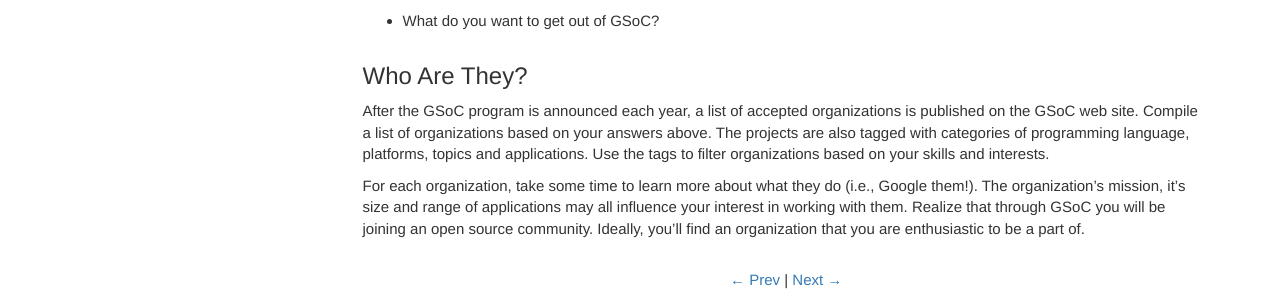
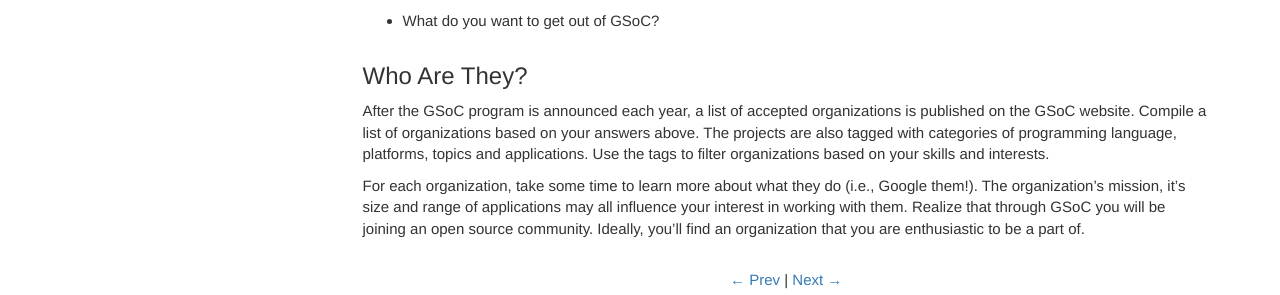
Before and after one commit to google/gsocguides, a Jekyll site: the page built from pages/student/04-choosing_an_organization.md, in a window 1280 px wide. Shown: the part 652-947 px from the top of the page. Built offline with Jekyll 4.4.1, drawn with Linux system fonts in a browser that asks for light colours.

Commit message:
web site => website

```diff
--- a/pages/student/04-choosing_an_organization.md
+++ b/pages/student/04-choosing_an_organization.md
@@ -26,6 +26,6 @@ The very first requirement for a successful GSoC experience is finding a project
 
 ## Who Are They?
 
-After the GSoC program is announced each year, a list of accepted organizations is published on the GSoC web site. Compile a list of organizations based on your answers above. The projects are also tagged with categories of programming language, platforms, topics and applications. Use the tags to filter organizations based on your skills and interests.
+After the GSoC program is announced each year, a list of accepted organizations is published on the GSoC website. Compile a list of organizations based on your answers above. The projects are also tagged with categories of programming language, platforms, topics and applications. Use the tags to filter organizations based on your skills and interests.
 
 For each organization, take some time to learn more about what they do (i.e., Google them!). The organization's mission, it's size and range of applications may all influence your interest in working with them. Realize that through GSoC you will be joining an open source community. Ideally, you'll find an organization that you are enthusiastic to be a part of.
```
Also changed, not shown: pages/student/05-finding_the_right_project.md (+1 -1 lines).
